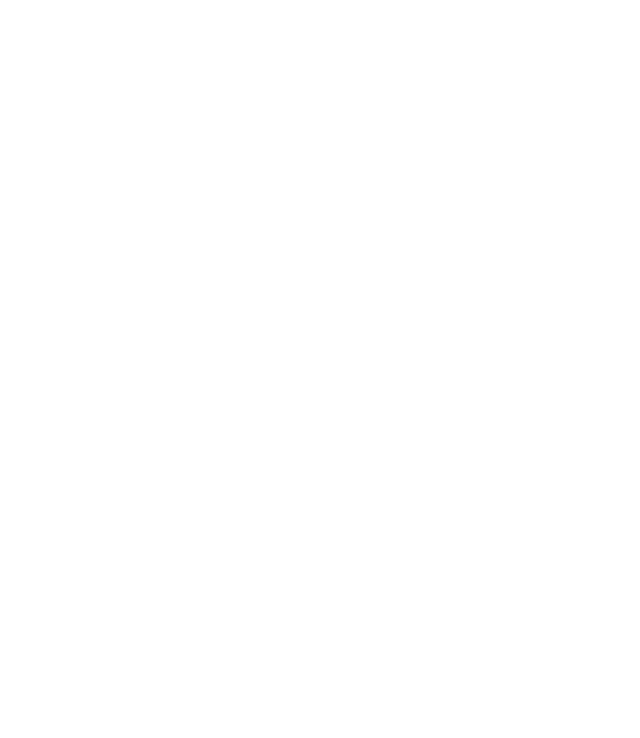
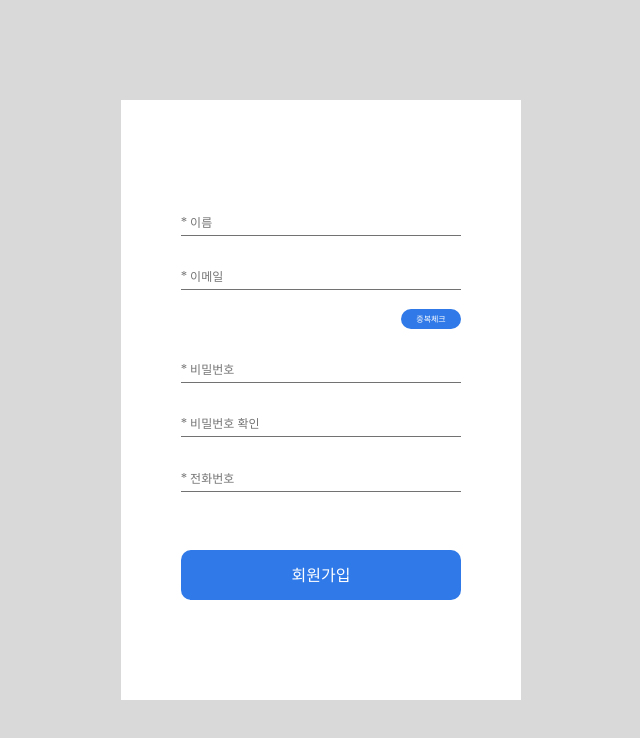
Before and after one commit to JaeyoonCheon/used-clothes-front, a React (Create React App) app: page /register in a window 1280 px wide. Before the commit this address had no page. Shown: the top 738 px of the page, without its empty margins (319-959 px from the left). Built offline with nearby package versions, Linux system fonts and the light colour scheme.

Commit message:
FEAT / <RegisterPage /> 1. 회원가입 폼 작성 완료 2. 비동기 데이터 전송 로직 작성 예정

```diff
--- a/src/App.js
+++ b/src/App.js
@@ -4,6 +4,7 @@
 import HomePage from "./pages/HomePage";
 import IDForgotPage from "./pages/IDForgotPage";
 import PWForgotPage from "./pages/PWForgotPage";
+import RegisterPage from "./pages/RegisterPage";
 
 const App = () => {
   console.log("Render start");
@@ -13,6 +14,7 @@
         <Route path="/" element={<HomePage />} />
         <Route path="idforgot" element={<IDForgotPage />}></Route>
         <Route path="pwforgot" element={<PWForgotPage />}></Route>
+        <Route path="register" element={<RegisterPage />}></Route>
       </Routes>
     </>
   );
--- a/src/components/common/Input.js
+++ b/src/components/common/Input.js
@@ -18,13 +18,18 @@
     font-size: 12px;
   }
 
+  &::placeholder::first-letter {
+    color: blue;
+    /* color: ${(props) => props.required && colors.blue[0]}; */
+  }
+
   &:focus {
     border-bottom: 2px solid ${colors.blue[0]};
   }
 `;
 
 export const LargeInput = (props) => {
-  const { placeholder, name } = props;
+  const { placeholder, name, required = false } = props;
   const [value, setValue] = useState("");
 
   const onChange = (e) => {
@@ -37,6 +42,7 @@
       value={value}
       placeholder={placeholder}
       name={name}
+      required={required}
       onChange={onChange}
     ></LargeInputContainer>
   );
--- /dev/null
+++ b/src/pages/RegisterPage.js
@@ -0,0 +1,77 @@
+import React, { useState } from "react";
+import styled from "styled-components";
+
+import colors from "../lib/styles/colors";
+import { LargeInput } from "../components/common/Input";
+import { LargeButton, SmallButton } from "../components/common/Button";
+import { RadioButton, RadioGroup } from "../components/common/RadioButton";
+
+const Wrapper = styled.div`
+  position: fixed;
+  top: 0;
+  left: 0;
+  width: 100vw;
+  height: 100vh;
+  display: flex;
+  align-items: center;
+  justify-content: center;
+
+  background: ${colors.mono[1]};
+`;
+
+const ForgotContainer = styled.div`
+  width: 400px;
+  height: 600px;
+  display: flex;
+  flex-direction: column;
+  align-items: center;
+
+  background: white;
+  box-shadow: rgba(0, 0, 0, 0.6);
+`;
+
+const Spacer = styled.div`
+  width: 400px;
+  height: 100px;
+`;
+
+const ForgotFormContainer = styled.form`
+  width: 280px;
+  height: 400px;
+  display: flex;
+  flex-direction: column;
+  align-items: center;
+  justify-content: space-between;
+
+  .confirmButton {
+    margin-top: 40px;
+  }
+  .redundancyCheck {
+    margin-left: auto;
+  }
+`;
+
+const RegisterPage = () => {
+  return (
+    <Wrapper>
+      <ForgotContainer>
+        <Spacer></Spacer>
+        <ForgotFormContainer>
+          <LargeInput placeholder="* 이름" isRequired={true}></LargeInput>
+          <LargeInput placeholder="* 이메일"></LargeInput>
+          <div className="redundancyCheck">
+            <SmallButton backgroundColor={colors.blue[0]}>중복체크</SmallButton>
+          </div>
+          <LargeInput placeholder="* 비밀번호"></LargeInput>
+          <LargeInput placeholder="* 비밀번호 확인"></LargeInput>
+          <LargeInput placeholder="* 전화번호"></LargeInput>
+          <div className="confirmButton">
+            <LargeButton backgroundColor={colors.blue[0]}>회원가입</LargeButton>
+          </div>
+        </ForgotFormContainer>
+      </ForgotContainer>
+    </Wrapper>
+  );
+};
+
+export default RegisterPage;
```
